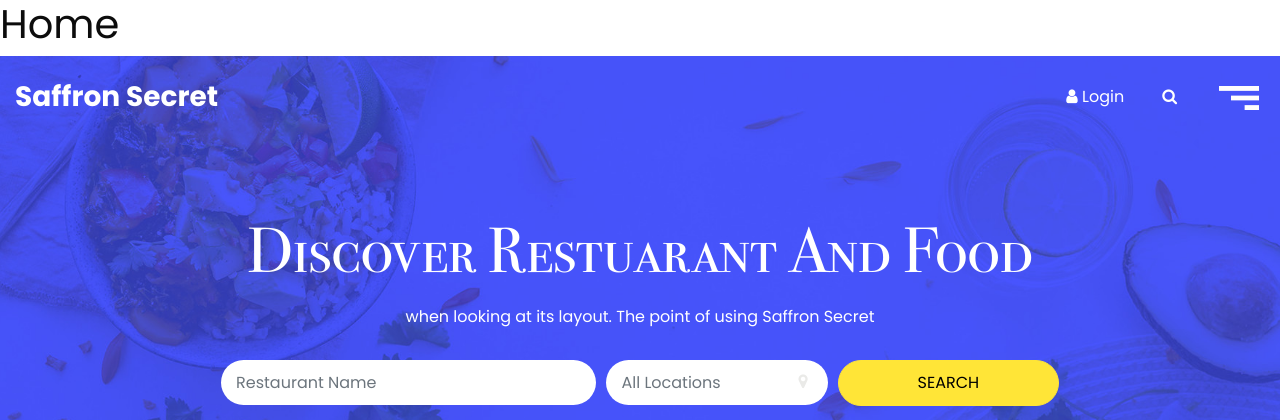
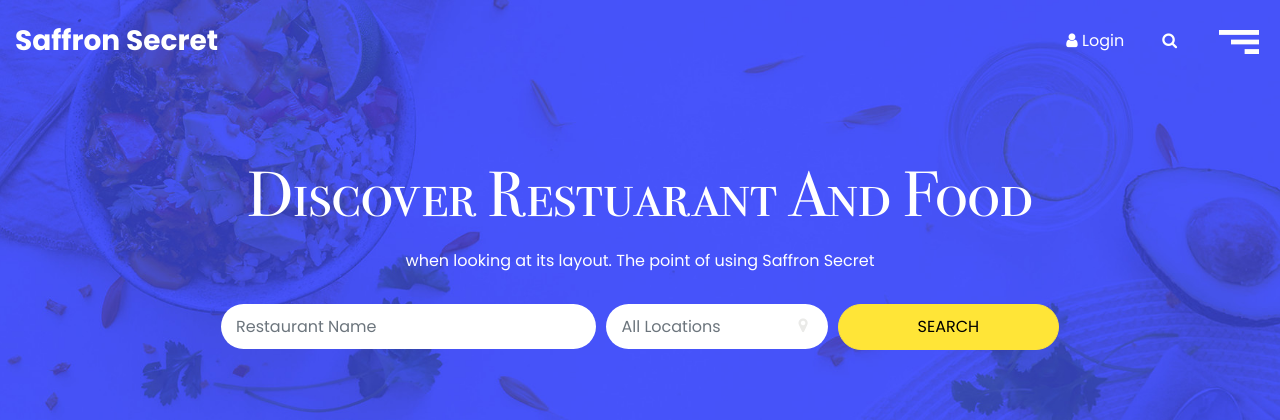
Before and after one commit to navanath-latake/Biryani-Shop, a Django app: page / in a window 1280 px wide. Shown: the top 420 px of the page. Run offline with Django 5.2, Linux system fonts and the light colour scheme; some libraries are stand-ins or nearby versions.

Commit message:
Home Page Create

```diff
--- a/main/templates/index.html
+++ b/main/templates/index.html
@@ -43,7 +43,6 @@
 
 <body>
 
-  <h1>Home </h1>
   <div class="hero_area">
     <!-- header section strats -->
     <header class="header_section">
```
